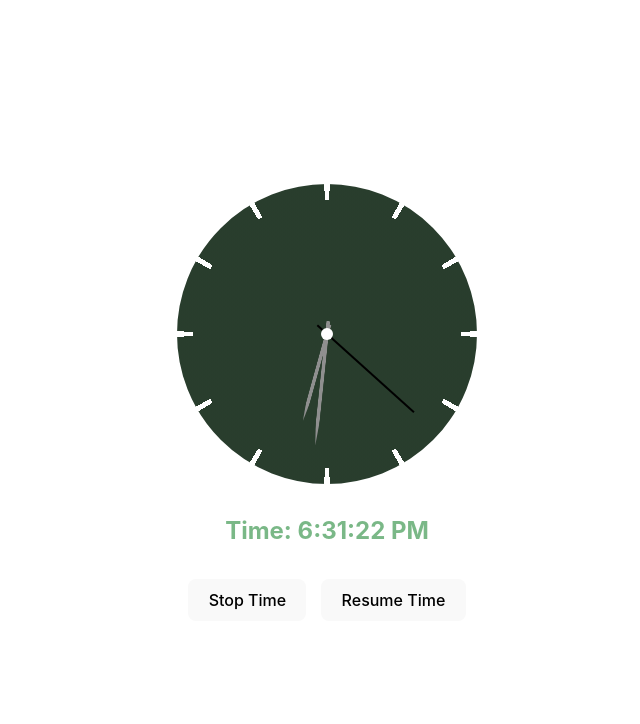
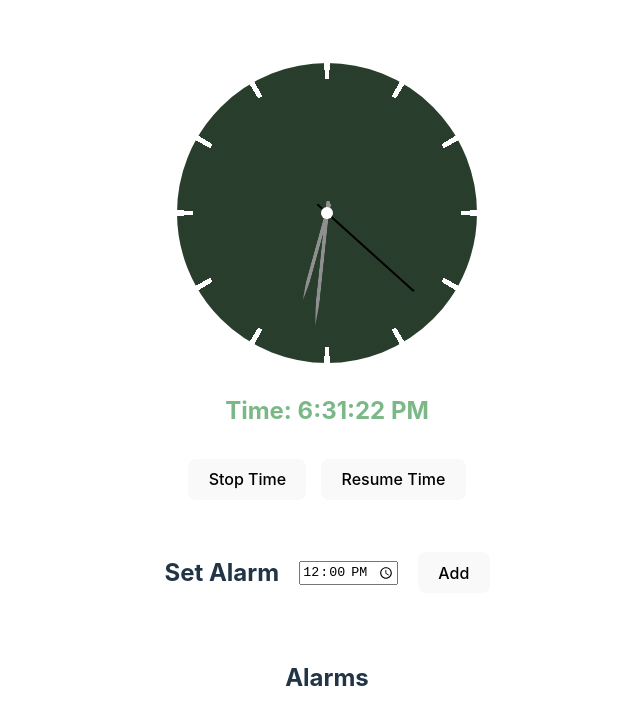
Before and after one commit to Danish-Ehsan/react-clock, a React (Vite) app: page / in a window 1280 px wide. Shown: the top 724 px of the page, without its empty margins (313-953 px from the left). Built offline with nearby package versions, Linux system fonts and the light colour scheme.

Commit message:
Implemented ability to create alarms

```diff
--- /dev/null
+++ b/src/components/Alarms.jsx
@@ -0,0 +1,50 @@
+import { useState } from "react";
+import "styles/Alarm.scss";
+
+export default function Alarms({ alarms, setAlarms }) {
+    const [newAlarm, setNewAlarm] = useState("12:00");
+
+    const alarmsList = alarms.map((date) => {
+        return (
+            <li key={date.toLocaleTimeString()}>
+                {date.toLocaleTimeString([], { timeStyle: "short" })}
+            </li>
+        );
+    });
+
+    console.log("newalarm", newAlarm);
+
+    return (
+        <div className="alarms__cont">
+            <form
+                className="alarms__set"
+                onSubmit={(e) => {
+                    e.preventDefault();
+                    const newAlarmDate = new Date();
+                    const [hours, minutes] = newAlarm.split(":");
+
+                    newAlarmDate.setHours(hours);
+                    newAlarmDate.setMinutes(minutes);
+                    newAlarmDate.setSeconds(0);
+
+                    setAlarms([...alarms, newAlarmDate]);
+                }}
+            >
+                <h2>Set Alarm</h2>
+                <input
+                    type="time"
+                    value={newAlarm}
+                    onInput={(e) => {
+                        setNewAlarm(e.target.value);
+                    }}
+                    required
+                />
+                <button>Add</button>
+            </form>
+            <div className="alarms__list-cont">
+                <h2>Alarms</h2>
+                <ul className="alarms__list">{alarmsList}</ul>
+            </div>
+        </div>
+    );
+}
--- a/src/components/App.jsx
+++ b/src/components/App.jsx
@@ -1,5 +1,6 @@
 import { useEffect, useState, useRef } from "react";
 import Clock from "components/Clock";
+import Alarms from "components/Alarms";
 import "styles/App.scss";
 
 function App() {
@@ -8,6 +9,21 @@ function App() {
     const [timeRunning, setTimeRunning] = useState(true);
     const timeInterval = useRef(null);
     const timeHue = date.getSeconds() * (360 / 60);
+    const [alarms, setAlarms] = useState([]);
+    const [alarmRinging, setAlarmRinging] = useState(false);
+
+    //console.log(alarms);
+    console.log("alarmRunning", alarmRinging);
+
+    alarms.forEach((e) => {
+        if (
+            !alarmRinging &&
+            e.getHours() === date.getHours() &&
+            e.getMinutes() === date.getMinutes()
+        ) {
+            setAlarmRinging(true);
+        }
+    });
 
     useEffect(() => {
         console.log("effect running");
@@ -25,7 +41,7 @@ function App() {
 
     return (
         <>
-            <Clock date={date} timeHue={timeHue} />
+            <Clock date={date} timeHue={timeHue} alarmRinging={alarmRinging} />
             <h2 style={{ color: `hsl(${timeHue}, 30%, 60%)` }}>
                 Time: {date.toLocaleTimeString()}
             </h2>
@@ -47,6 +63,7 @@ function App() {
             >
                 Resume Time
             </button>
+            <Alarms alarms={alarms} setAlarms={setAlarms} />
         </>
     );
 }
--- a/src/components/Clock.jsx
+++ b/src/components/Clock.jsx
@@ -1,7 +1,7 @@
 import { useState, useEffect, useRef } from "react";
 import "styles/Clock.scss";
 
-export default function Clock({ date, timeHue }) {
+export default function Clock({ date, timeHue, alarmRinging }) {
     const clockRef = useRef(null);
     const secondsRotations = useRef(0);
     const minutesRotations = useRef(0);
--- /dev/null
+++ b/src/styles/Alarm.scss
@@ -0,0 +1,27 @@
+.alarms__cont {
+    display: flex;
+    flex-direction: column;
+    align-items: center;
+
+    margin: 25px 0;
+}
+
+.alarms__set {
+    display: flex;
+    align-items: center;
+    column-gap: 20px;
+
+    margin-bottom: 20px;
+    padding: 25px;
+    border-top: 2px solid white;
+    border-bottom: 2px solid white;
+
+    h2 {
+        margin: 0;
+    }
+}
+
+.alarms__list {
+    margin: 0;
+    padding: 0;
+}
--- a/src/styles/Clock.scss
+++ b/src/styles/Clock.scss
@@ -1,5 +1,5 @@
 .clock {
-    --bg-color: #242424;
+    --bg-hue: #242424;
 
     position: relative;
     display: inline-flex;
```
